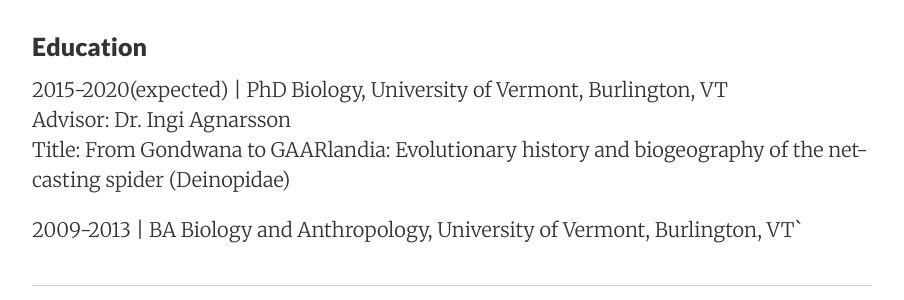
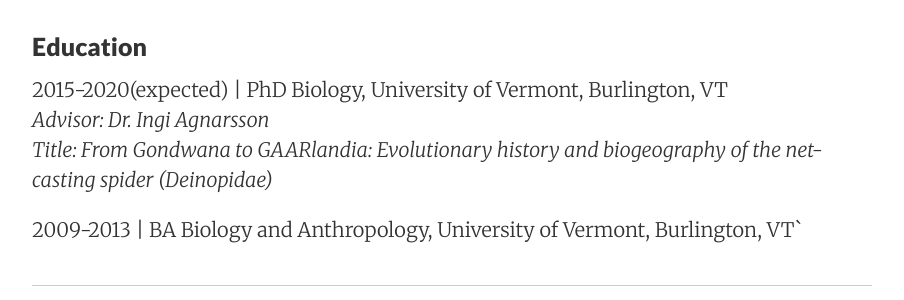
Before and after one commit to lchamberland/lchamberland.github.io, a Jekyll site: the page built from CV.md, in a window 1280 px wide. Shown: the part 808-1108 px from the top of the page, without its empty margins (188-1092 px from the left). Built offline with Jekyll 4.4.1, drawn with Linux system fonts in a browser that asks for light colours; our own code applies the rules of GitHub Pages for plain Markdown files.

Commit message:
Update CV.md

```diff
--- a/CV.md
+++ b/CV.md
@@ -12,8 +12,8 @@
 <hr />
 <h3>Education</h3>
 <p>2015-2020(expected) | PhD Biology, University of Vermont, Burlington, VT
-<br>Advisor: Dr. Ingi Agnarsson
-<br>Title: From Gondwana to GAARlandia: Evolutionary history and biogeography of the net-casting spider (Deinopidae)</p>
+<br><i>Advisor: Dr. Ingi Agnarsson
+<br>Title: From Gondwana to GAARlandia: Evolutionary history and biogeography of the net-casting spider (Deinopidae)</i></p>
 <p>2009-2013 | BA Biology and Anthropology, University of Vermont, Burlington, VT`</p>
 <hr />
 <h3>Publications</h3>
```
